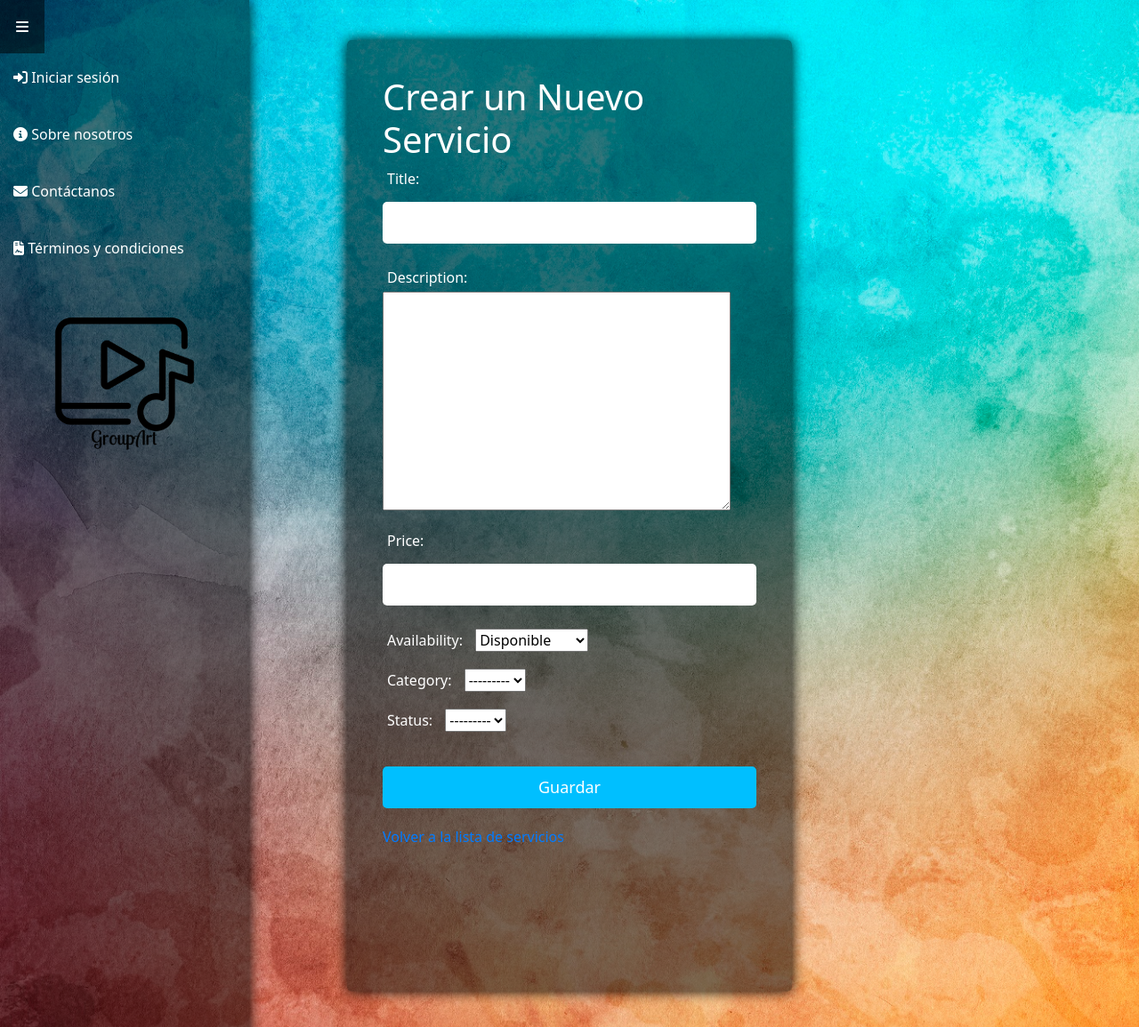
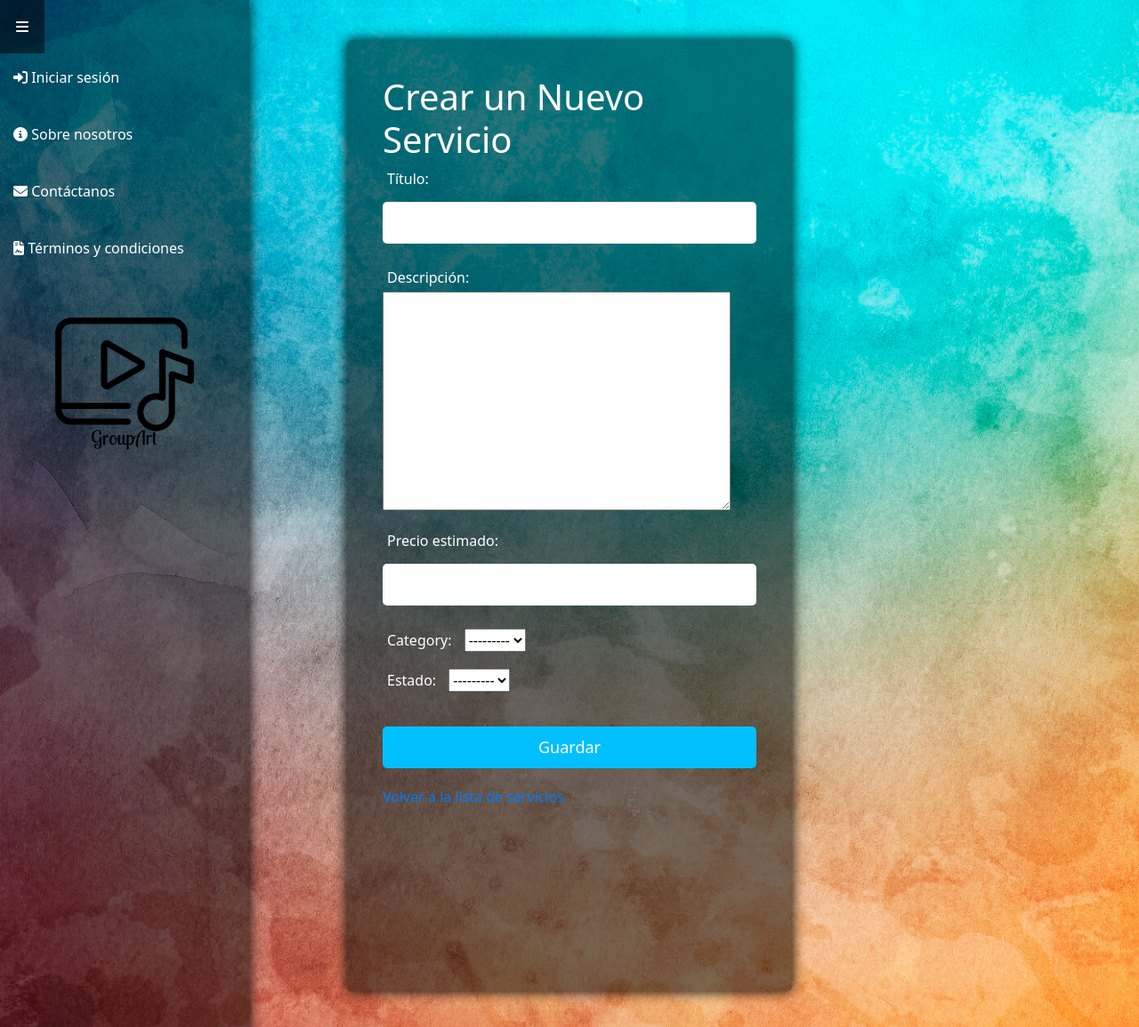
Before and after one commit to CarlosIriarte432/GroupArt, a Django app: page /services/create/ in a window 1280 px wide. Shown: the top 1155 px of the page at 89% size. Run offline with Django 4.2, Linux system fonts and the light colour scheme; data that the repository does not hold is empty; parts of the project's set-up code (start-up, migrations or seed data) failed here and were passed over.

Commit message:
Agregar date a services / cambios form

```diff
--- a/Services/forms.py
+++ b/Services/forms.py
@@ -9,10 +9,22 @@ class ServiceForm(forms.ModelForm):
 
     availability = forms.ChoiceField(
         choices=AVAILABILITY_CHOICES,
-        widget=forms.Select,  # O utiliza Select si prefieres una lista desplegable.
-        initial=True  # Puedes establecer el valor inicial según tus necesidades.
+        widget=forms.HiddenInput,  # Utiliza HiddenInput para ocultar el campo
+        initial=True  # Establece el valor inicial en 'True' (Disponible)
+    )
+
+    date = forms.DateField(
+        widget=forms.HiddenInput,
+        label='Fecha',  # Cambia la etiqueta según tus necesidades
+        required=False  # Si deseas que la fecha sea opcional, establece esto en True
     )
 
     class Meta:
         model = Service
-        fields = ['title', 'description', 'price', 'availability', 'category', 'status']
+        fields = ['title', 'description', 'price', 'availability', 'category', 'status', 'date']
+        labels = {
+            'title': 'Título',
+            'description': 'Descripción',
+            'price': 'Precio estimado',
+            'status': 'Estado',
+        }
--- a/Services/models.py
+++ b/Services/models.py
@@ -25,10 +25,11 @@ class Service(models.Model):
     description = models.TextField()
     price = models.DecimalField(max_digits=10, decimal_places=2)
     availability = models.BooleanField()
+    date = models.DateField(verbose_name='Fecha', null=True, blank=True,)
     user = models.ForeignKey(User, on_delete=models.CASCADE, related_name='services')
     created_by = models.ForeignKey(UserProfile, on_delete=models.CASCADE, default=None, null=True)
     category = models.ForeignKey(ServiceCategory, on_delete=models.CASCADE)
-    status = models.ForeignKey(ServiceStatus, on_delete=models.CASCADE)
+    status = models.ForeignKey(ServiceStatus, on_delete=models.CASCADE, null=True)
 
     def __str__(self):
         return self.title
--- a/Services/views.py
+++ b/Services/views.py
@@ -4,11 +4,13 @@ from django.views.generic.edit import CreateView
 from .models import Service
 from .forms import ServiceForm
 from django.contrib.auth.decorators import login_required
-
+from datetime import date  # Importa el módulo date de datetime
 from django.contrib.auth import get_user_model
 from .models import UserProfile
 
 User = get_user_model()
+
+
 
 class ServiceCreateView(CreateView):
     model = Service
@@ -24,11 +26,19 @@ class ServiceCreateView(CreateView):
         # Asignamos el UserProfile al campo created_by
         form.instance.created_by = user_profile
 
+        # Asignamos la fecha del formulario al objeto Service
+        form.instance.date = form.cleaned_data['date']
+
         return super().form_valid(form)
 
     def get_success_url(self):
         return reverse('service-list')  # Reemplaza 'service-list' con el nombre de tu URL de lista de servicios
 
+    def get_initial(self):
+        initial = super().get_initial()
+        initial['date'] = date.today()  # Establece la fecha inicial en la fecha actual
+        return initial
+
 def service_list(request):
     services = Service.objects.all()
     return render(request, 'services/services.html', {'services': services})
--- a/Templates/services/services.html
+++ b/Templates/services/services.html
@@ -14,6 +14,7 @@
                 <div class="service-card">
                     <h2>{{ service.title }}</h2>
                     <p>Creado por: {{ service.created_by.full_name }}</p>
+                    <p>Fecha: {{ service.date }}</p>
                     <p>Descripción: {{ service.description }}</p>
                     <p>Precio: ${{ service.price }}</p>
                     <p>Disponibilidad: {% if service.availability %} Disponible {% else %} No Disponible {% endif %}</p>
```
Also changed, not shown: Services/migrations/0006_service_date_alter_service_status.py (added).
